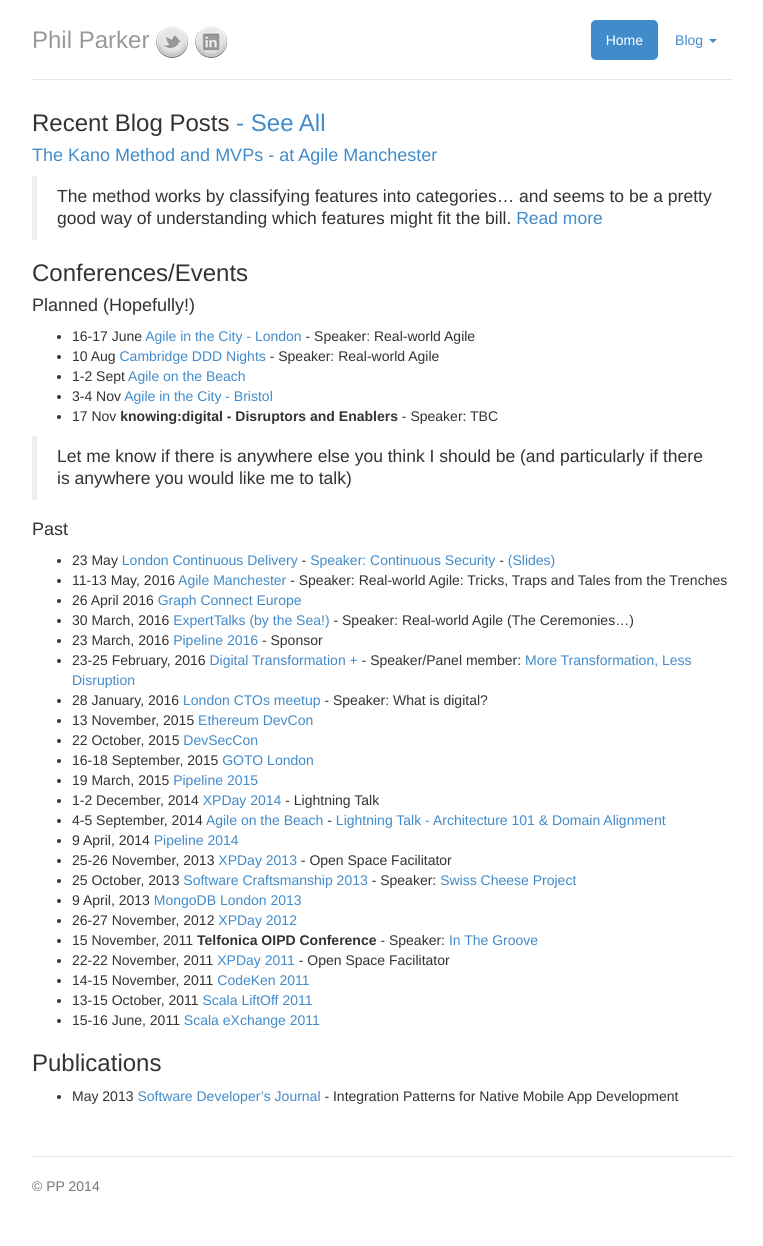
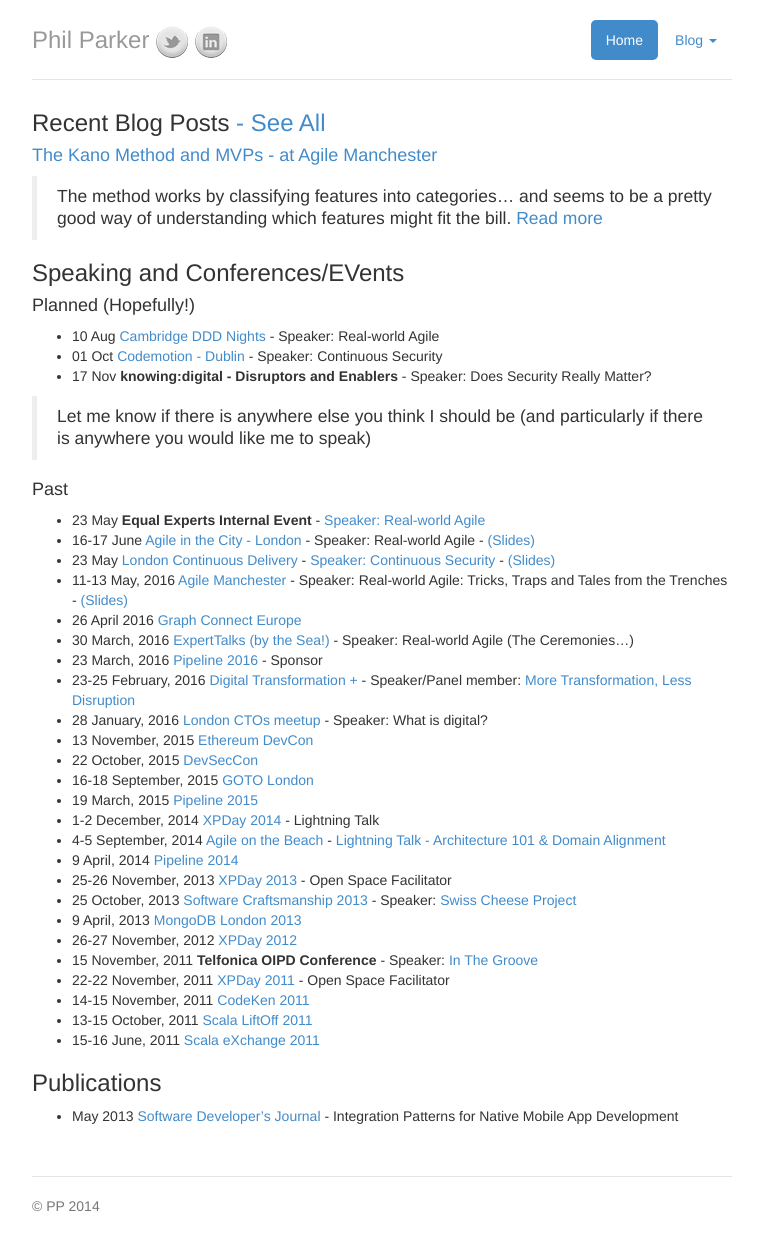
Before and after one commit to parker0phil/parker0phil.github.io, a Jekyll site: the page built from index.md, in a window 1280 px wide. Shown: the whole page, without its empty margins (258-1021 px from the left). Built offline with Jekyll 4.4.1, drawn with Linux system fonts in a browser that asks for light colours.

Commit message:
updated speaking

```diff
--- a/index.md
+++ b/index.md
@@ -9,24 +9,22 @@
 > The method works by classifying features into categories... and seems to be a pretty good way of understanding which features might fit the bill.
 > [Read more](2016/05/16/kano-and-mvp/)
 
-### Conferences/Events
+### Speaking and Conferences/EVents
 
 #### Planned (Hopefully!)
 
+- 10 Aug [Cambridge DDD Nights](http://www.meetup.com/CambridgeDDDNights/events/231093059/) - Speaker: Real-world Agile
+- 01 Oct [Codemotion - Dublin](http://dublin2016.codemotionworld.com/) - Speaker: Continuous Security
+- 17 Nov **knowing:digital - Disruptors and Enablers** - Speaker: Does Security Really Matter?
 
-
-- 16-17 June [Agile in the City - London](http://agileinthecity.net/2016/london/sessions/index.php?session=500) - Speaker: Real-world Agile
-- 10 Aug [Cambridge DDD Nights](http://www.meetup.com/CambridgeDDDNights/events/231093059/) - Speaker: Real-world Agile
-- 1-2 Sept [Agile on the Beach](http://agileonthebeach.com/)
-- 3-4 Nov [Agile in the City - Bristol](http://agileinthecity.net/2016/bristol/)
-- 17 Nov **knowing:digital - Disruptors and Enablers** - Speaker: TBC
-
-> Let me know if there is anywhere else you think I should be (and particularly if there is anywhere you would like me to talk)
+> Let me know if there is anywhere else you think I should be (and particularly if there is anywhere you would like me to speak)
 
 #### Past
 
+- 23 May **Equal Experts Internal Event** - [Speaker: Real-world Agile](https://www.youtube.com/watch?v=UpCe-YWBGas)
+- 16-17 June [Agile in the City - London](http://agileinthecity.net/2016/london/sessions/index.php?session=500) - Speaker: Real-world Agile - [(Slides)](http://www.slideshare.net/EqualExperts/real-world-agile-at-agile-in-the-city-london)
 - 23 May [London Continuous Delivery](http://www.meetup.com/London-Continuous-Delivery/events/228002697/) - [Speaker: Continuous Security](https://vimeo.com/168470076) - [(Slides)](http://www.slideshare.net/EqualExperts/continuous-security)
-- 11-13 May, 2016 [Agile Manchester](http://agilemanchester.net/2016/sessions/index.php?session=503) - Speaker: Real-world Agile: Tricks, Traps and Tales from the Trenches
+- 11-13 May, 2016 [Agile Manchester](http://agilemanchester.net/2016/sessions/index.php?session=503) - Speaker: Real-world Agile: Tricks, Traps and Tales from the Trenches - [(Slides)](http://www.slideshare.net/EqualExperts/realworld-agile-tricks-traps-and-tales-from-the-trenches)
 - 26 April 2016 [Graph Connect Europe](http://graphconnect.com)
 - 30 March, 2016 [ExpertTalks (by the Sea!)](http://www.meetup.com/Expert-Talks/events/229575362/) - Speaker: Real-world Agile (The Ceremonies...)
 - 23 March, 2016 [Pipeline 2016](http://web.pipelineconf.info/) - Sponsor
```
